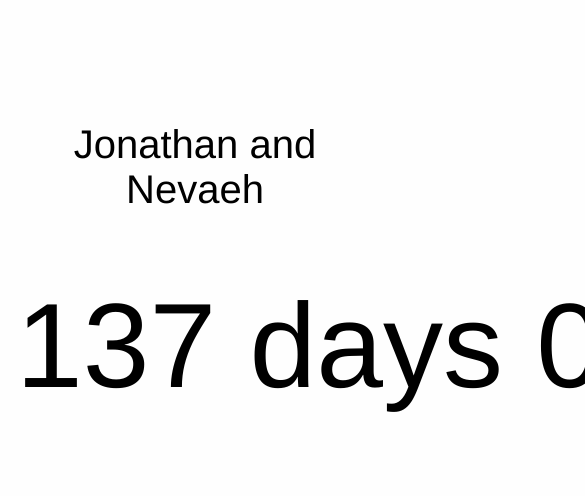
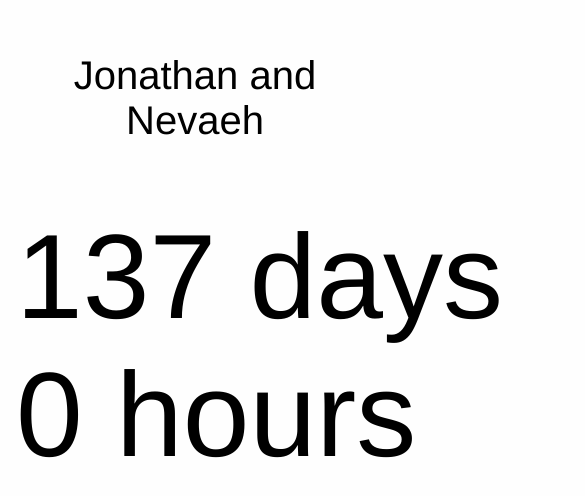
Before and after one commit to TehShrike/duffwedding.com, a plain HTML site: page index.html in a window 390 px wide. Shown: the part 154-650 px from the top of the page, 585 px wide, since content can reach past the window. Drawn offline with Linux system fonts and the light colour scheme.

Commit message:
Oh right, it does need *some* wrapping to look all right on mobile

```diff
--- a/index.html
+++ b/index.html
@@ -11,7 +11,6 @@
 	</body>
 	<style>
 		#display {
-			white-space: nowrap;
 			font-size: 120px;
 		}
 		body {
@@ -57,9 +56,9 @@
 				const difference = getDifference(marriageTime)
 
 				el.innerHTML = (difference.days
-					? `${difference.days} days`
+					? `${difference.days}&nbsp;days`
 					: ''
-				) + ` ${difference.hours} hours`
+				) + ` ${difference.hours}&nbsp;hours`
 			}
 		}
 
```
